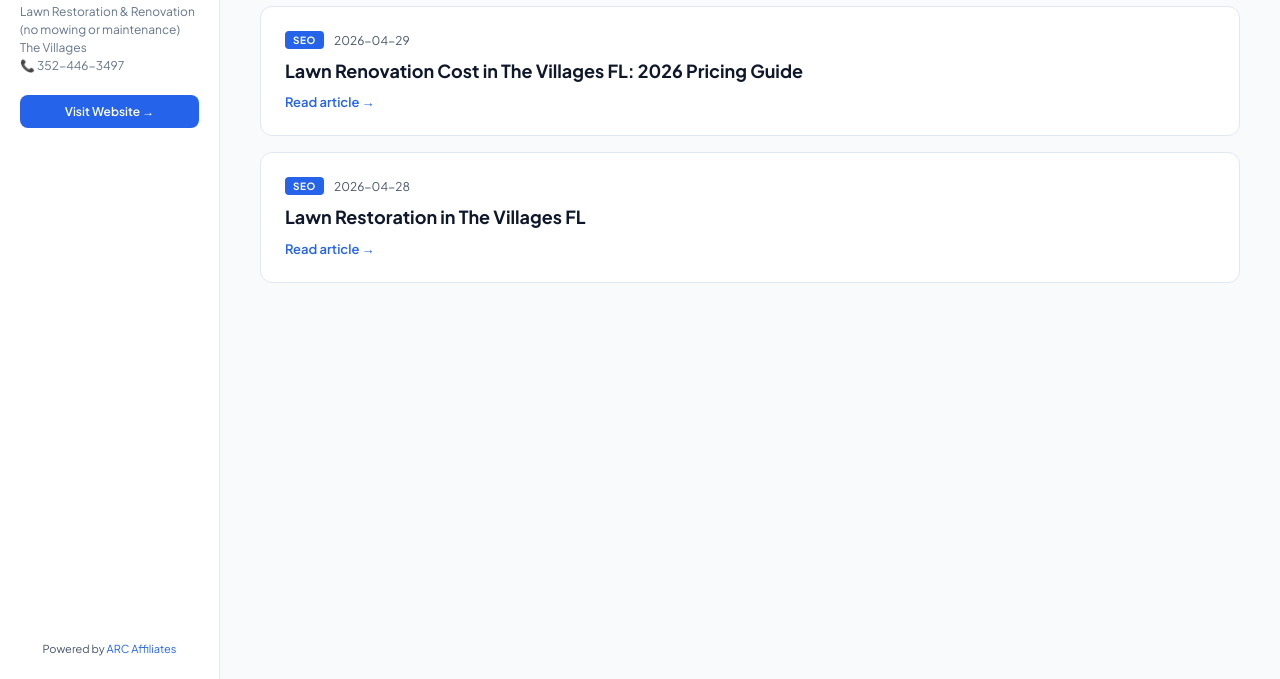
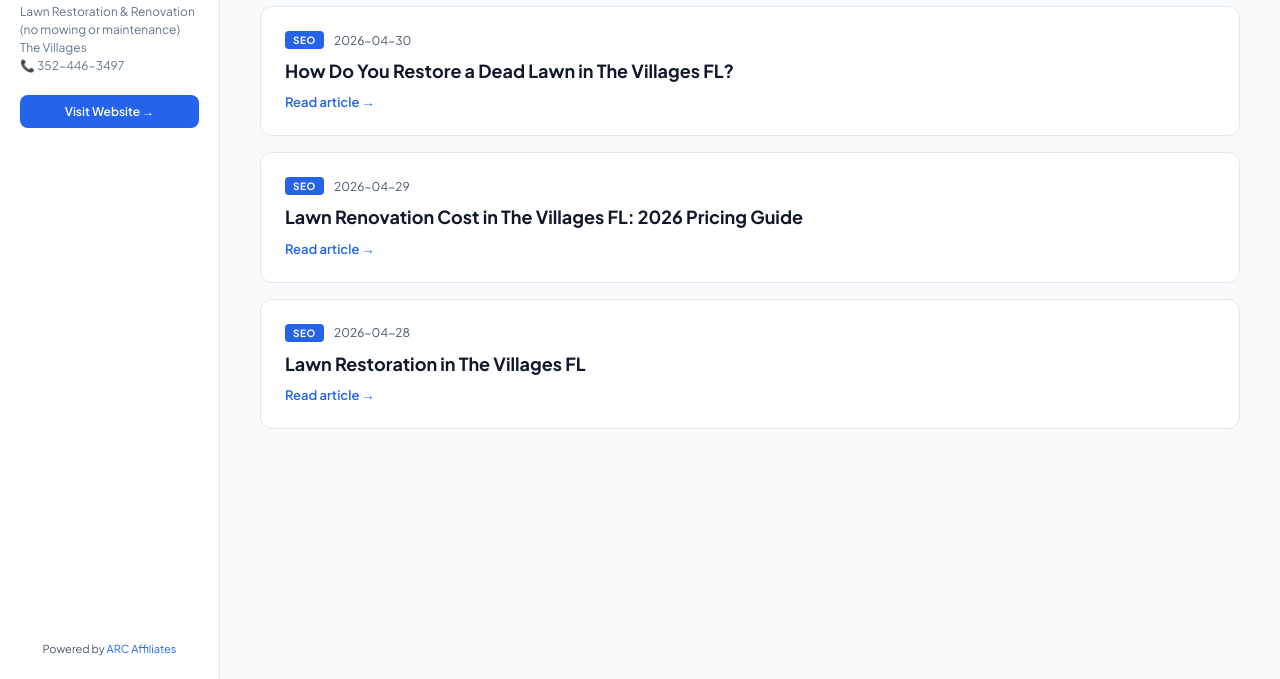
Before and after one commit to ARC-Affiliates/toms-business, a plain HTML site: page blog/index.html in a window 1280 px wide. Shown: the part 121-800 px from the top of the page. Drawn offline with Linux system fonts and the light colour scheme.

Commit message:
chore: rebuild blog index + ItemList schema

```diff
--- a/blog/index.html
+++ b/blog/index.html
@@ -59,7 +59,7 @@ article:hover{box-shadow:0 4px 20px rgba(0,0,0,.08)}
 .hidden{display:none}
 @media(max-width:768px){.sidebar{display:none}.main{margin-left:0;padding:20px}}
 </style>
-<script type="application/ld+json">{"@context": "https://schema.org", "@type": "ItemList", "name": "Oxford Lawn Blog Articles", "itemListElement": [{"@type": "ListItem", "position": 1, "url": "https://localblog.oxfordlawn.com/blog/lawn-renovation-cost-in-the-villages-fl-2026-pricing-guide/", "name": "Lawn Renovation Cost in The Villages FL: 2026 Pricing Guide"}, {"@type": "ListItem", "position": 2, "url": "https://localblog.oxfordlawn.com/blog/lawn-restoration-in-the-villages-fl/", "name": "Lawn Restoration in The Villages FL"}]}</script>
+<script type="application/ld+json">{"@context": "https://schema.org", "@type": "ItemList", "name": "Oxford Lawn Blog Articles", "itemListElement": [{"@type": "ListItem", "position": 1, "url": "https://localblog.oxfordlawn.com/blog/how-do-you-restore-a-dead-lawn-in-the-villages-fl/", "name": "How Do You Restore a Dead Lawn in The Villages FL?"}, {"@type": "ListItem", "position": 2, "url": "https://localblog.oxfordlawn.com/blog/lawn-renovation-cost-in-the-villages-fl-2026-pricing-guide/", "name": "Lawn Renovation Cost in The Villages FL: 2026 Pricing Guide"}, {"@type": "ListItem", "position": 3, "url": "https://localblog.oxfordlawn.com/blog/lawn-restoration-in-the-villages-fl/", "name": "Lawn Restoration in The Villages FL"}]}</script>
 </head>
 <body>
 <a href="#main-content" class="skip-to-main">Skip to main content</a>
@@ -81,6 +81,13 @@ article:hover{box-shadow:0 4px 20px rgba(0,0,0,.08)}
   </header>
   <div id="articles">
     <article>
+  <div class="art-meta-row">
+    <span class="art-badge seo">SEO</span>
+    <span class="art-date">2026-04-30</span>
+  </div>
+  <h2 class="art-title"><a href="/blog/how-do-you-restore-a-dead-lawn-in-the-villages-fl/">How Do You Restore a Dead Lawn in The Villages FL?</a></h2>
+  <a href="/blog/how-do-you-restore-a-dead-lawn-in-the-villages-fl/" class="read-link" aria-label="Read article: How Do You Restore a Dead Lawn in The Villages FL?">Read article →</a>
+</article><article>
   <div class="art-meta-row">
     <span class="art-badge seo">SEO</span>
     <span class="art-date">2026-04-29</span>
```
